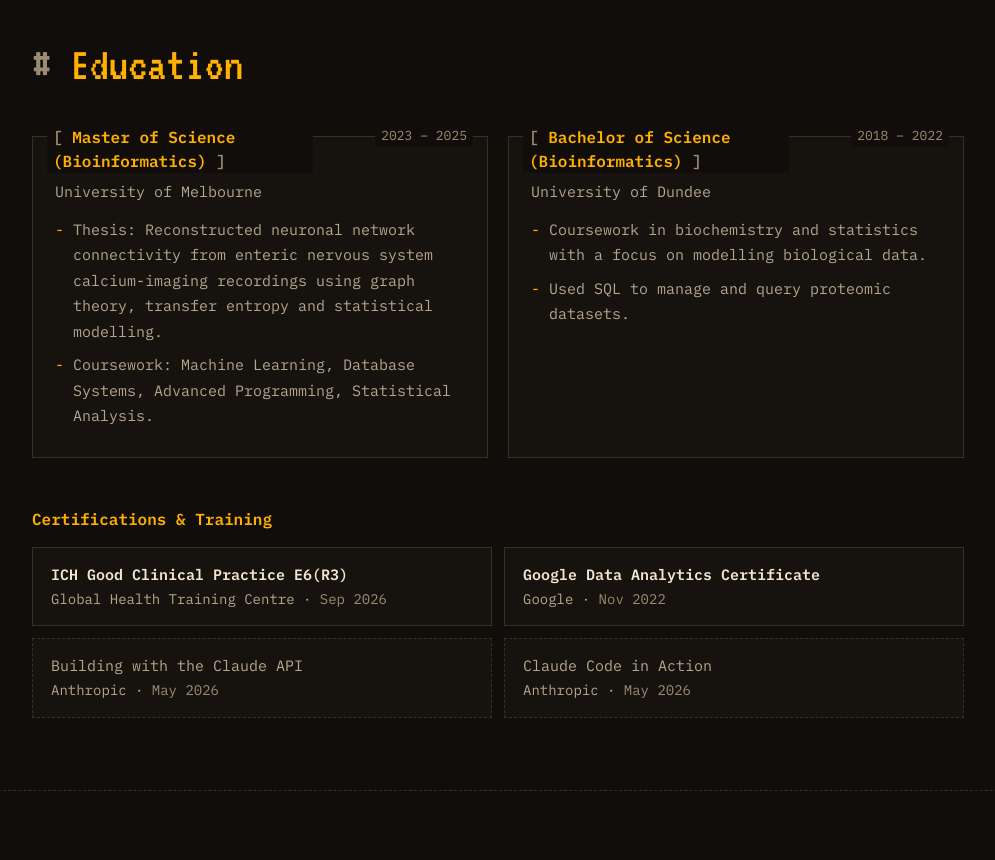
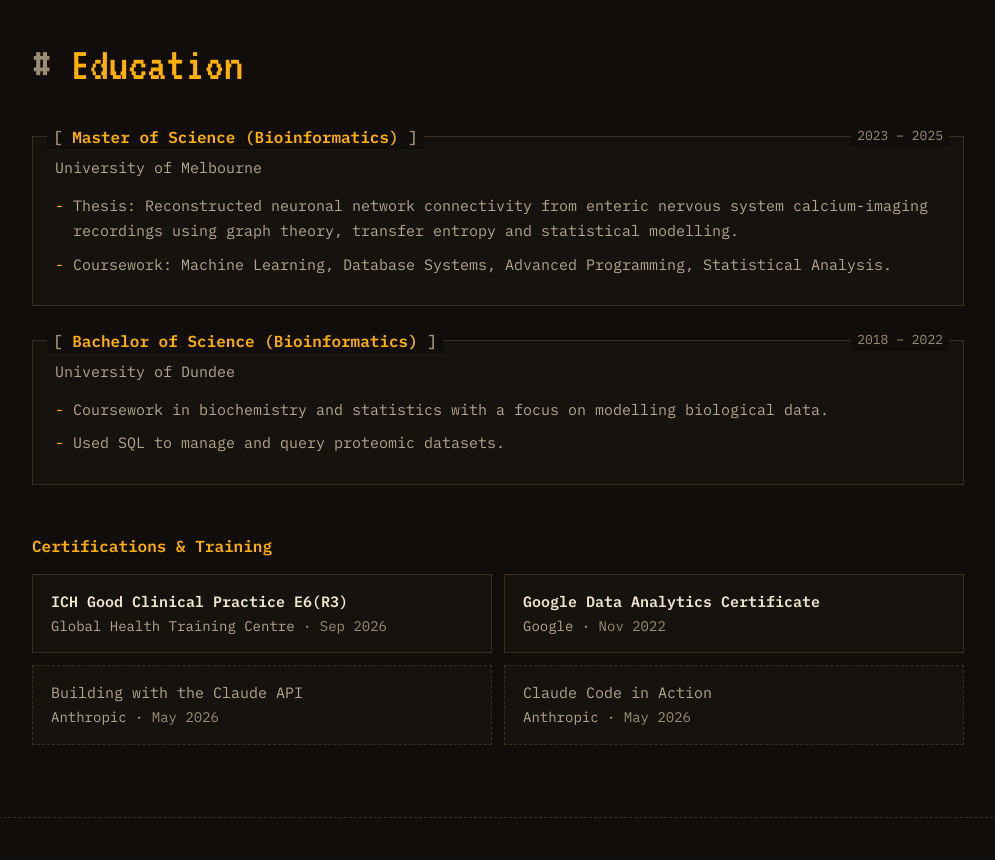
Before and after one commit to SunnyS29/SunnyS29.github.io, a plain HTML site: page index.html in a window 1280 px wide. Shown: the part 4140-5000 px from the top of the page, without its empty margins (142-1137 px from the left). Drawn offline with Linux system fonts and the light colour scheme.

Commit message:
Stack education entries one after another

```diff
--- a/css/style.css
+++ b/css/style.css
@@ -592,8 +592,7 @@ ul {
 
 .education-grid {
   display: grid;
-  grid-template-columns: repeat(auto-fit, minmax(min(300px, 100%), 1fr));
-  gap: 24px 20px;
+  gap: 24px;
 }
 
 .certifications {
```
Also changed, not shown: index.html (+1 -1 lines).
